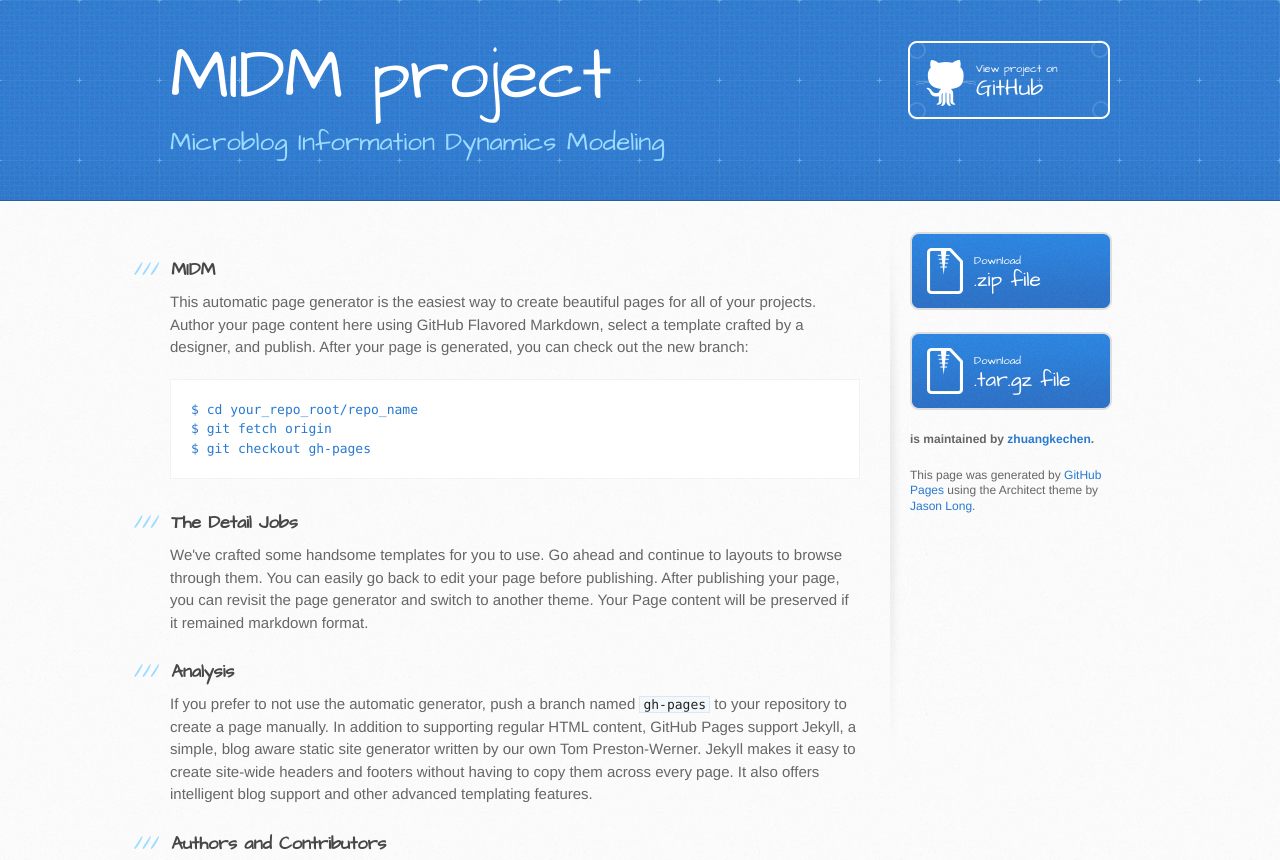
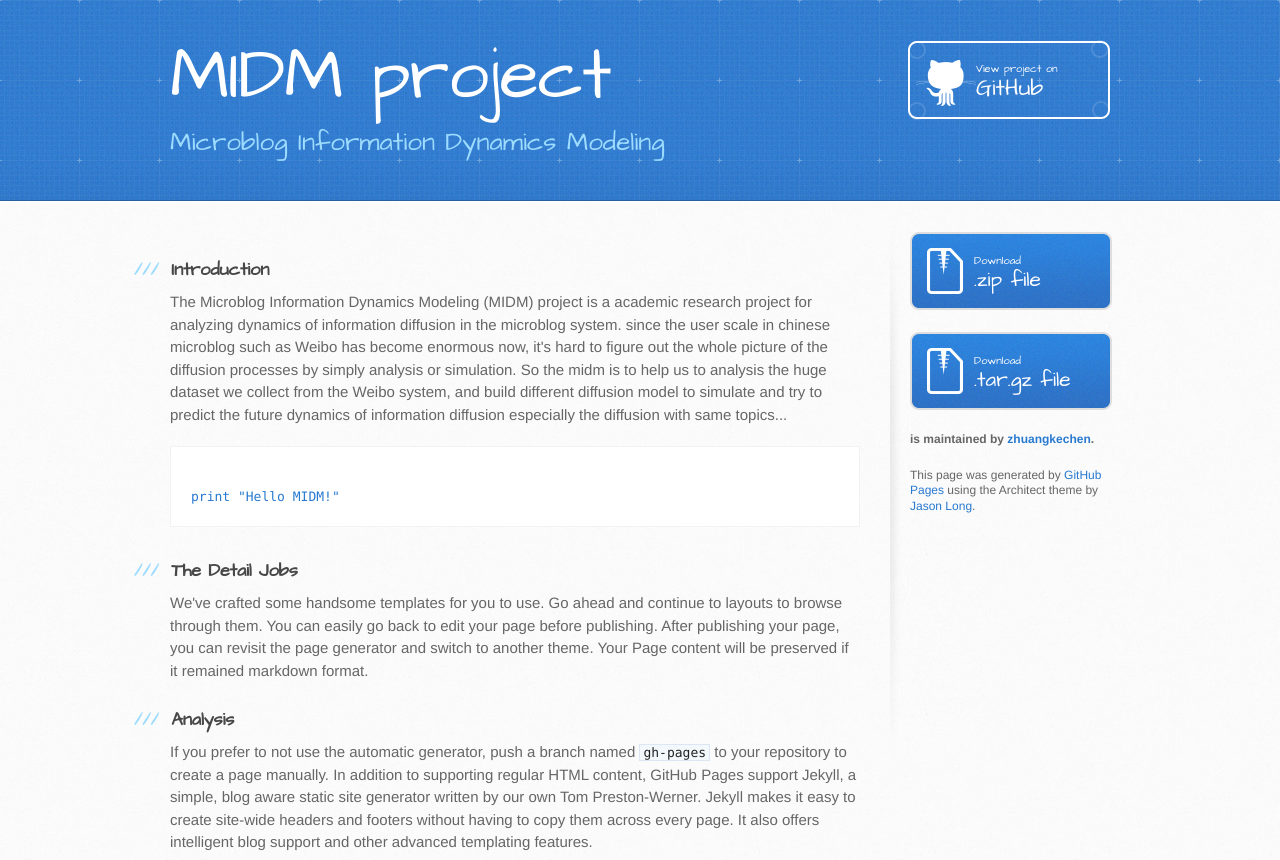
Before and after one commit to zhuangkechen/midm, a plain HTML site: page index.html in a window 1280 px wide. Shown: the top 860 px of the page. Drawn offline with Linux system fonts and the light colour scheme.

Commit message:
fix index

```diff
--- a/index.html
+++ b/index.html
@@ -29,13 +29,19 @@
       <div class="inner clearfix">
         <section id="main-content">
           <h3>
-<a name="welcome-to-github-pages" class="anchor" href="#welcome-to-github-pages"><span class="octicon octicon-link"></span></a>MIDM</h3>
+<a name="welcome-to-github-pages" class="anchor" href="#welcome-to-github-pages"><span class="octicon octicon-link"></span></a>Introduction</h3>
 
-<p>This automatic page generator is the easiest way to create beautiful pages for all of your projects. Author your page content here using GitHub Flavored Markdown, select a template crafted by a designer, and publish. After your page is generated, you can check out the new branch:</p>
+<p>The Microblog Information Dynamics Modeling (MIDM) project is a academic research project for
+analyzing dynamics of information diffusion in the microblog system.
+since the user scale in chinese microblog such as Weibo has become enormous now,
+it's hard to figure out the whole picture of the diffusion processes by simply analysis
+ or simulation. So the midm is to help us to analysis the huge dataset we collect from the
+ Weibo system, and build different diffusion model to simulate and try to predict
+ the future dynamics of information diffusion especially the diffusion with same topics...
+</p>
 
-<pre><code>$ cd your_repo_root/repo_name
-$ git fetch origin
-$ git checkout gh-pages
+<pre><code>
+print "Hello MIDM!"
 </code></pre>
 
 
```
